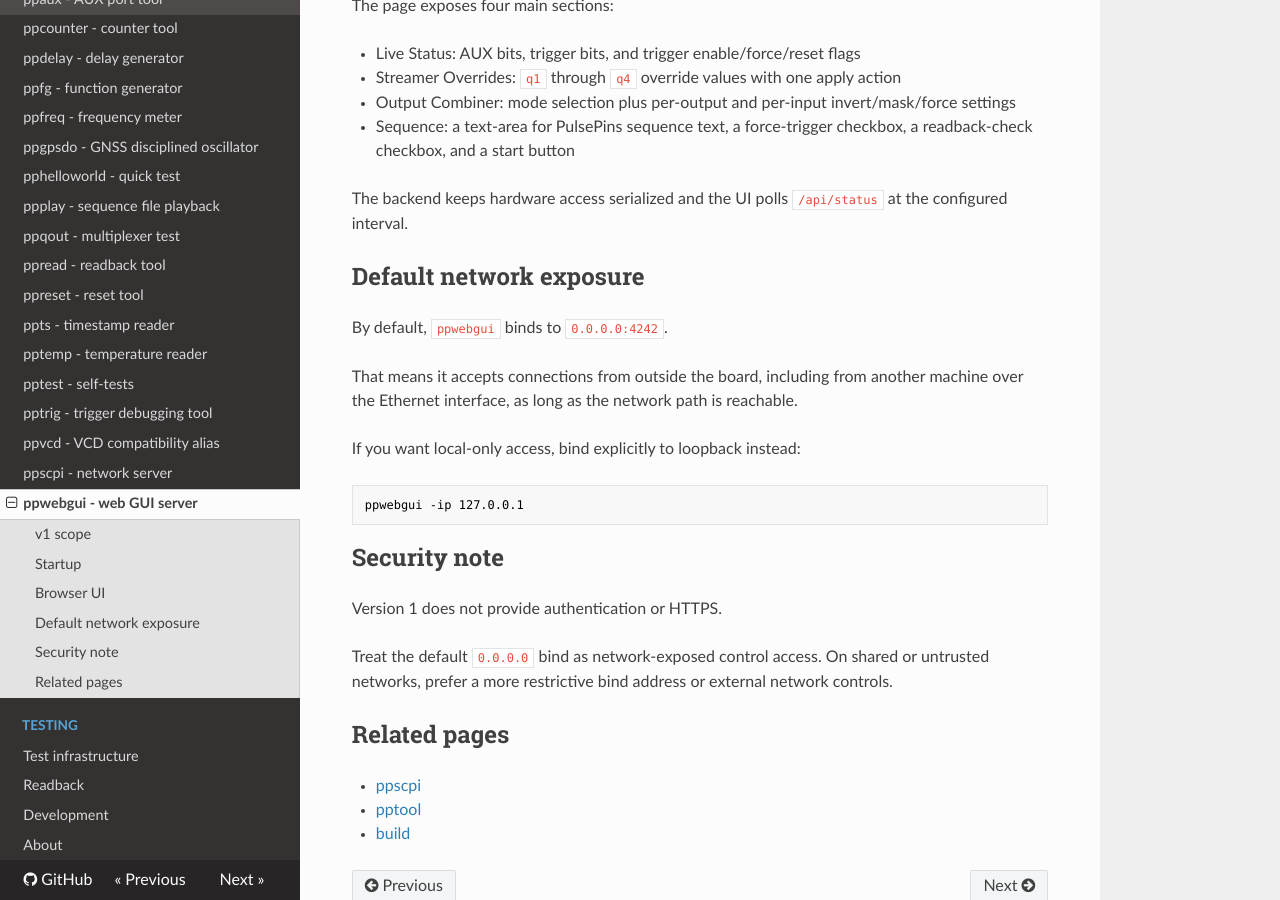
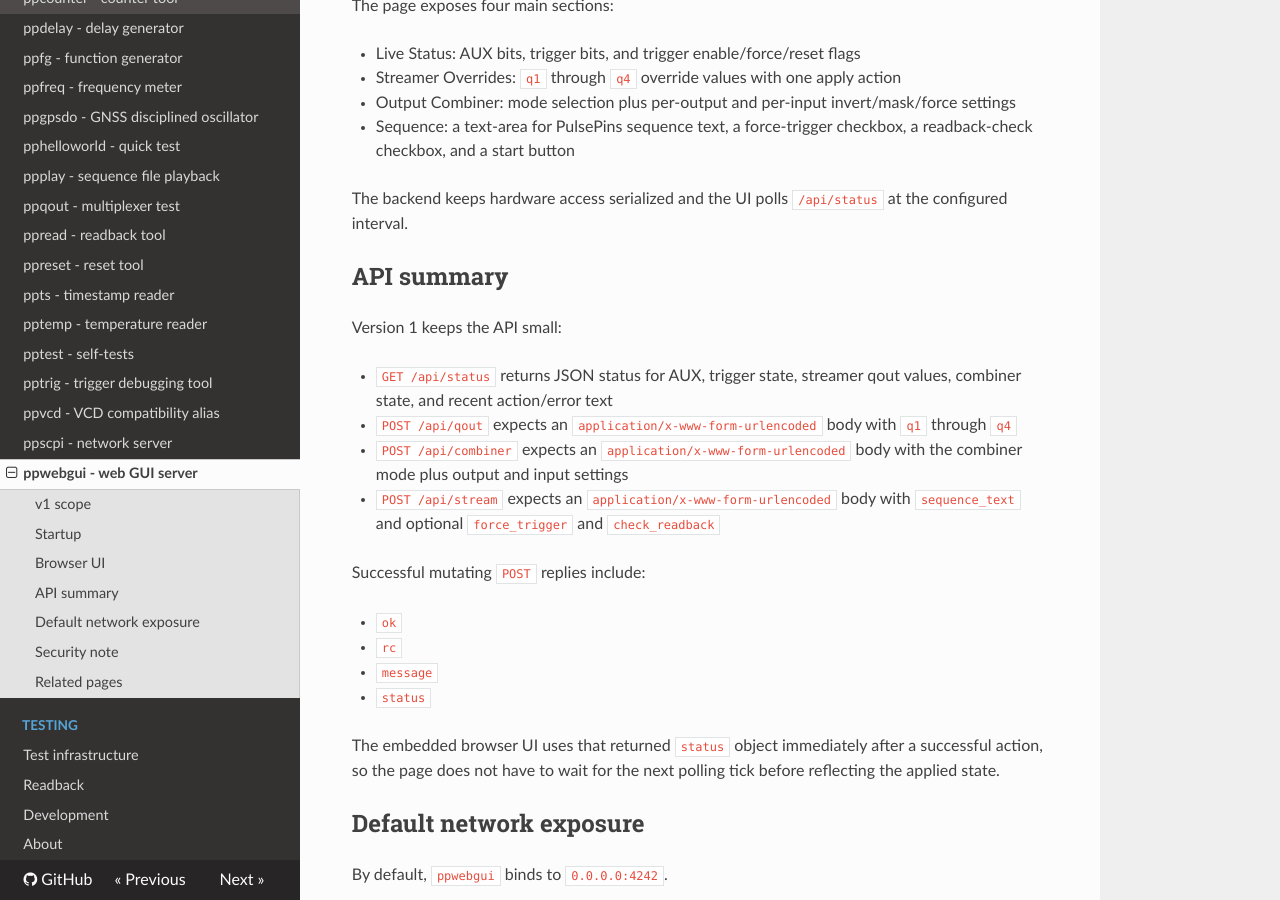
Before and after one commit to rokzitko/PulsePins, an MkDocs documentation site: the page built from docs/docs/ppwebgui.md, in a window 1280 px wide and 900 px high, scrolled down 1326 px. Built offline with MkDocs 1.6.1, drawn with Linux system fonts in a browser that asks for light colours; nearby versions of some CDN libraries.

```diff
--- a/docs/docs/ppwebgui.md
+++ b/docs/docs/ppwebgui.md
@@ -59,6 +59,24 @@
 
 The backend keeps hardware access serialized and the UI polls `/api/status` at the configured interval.
 
+## API summary
+
+Version 1 keeps the API small:
+
+* `GET /api/status` returns JSON status for AUX, trigger state, streamer qout values, combiner state, and recent action/error text
+* `POST /api/qout` expects an `application/x-www-form-urlencoded` body with `q1` through `q4`
+* `POST /api/combiner` expects an `application/x-www-form-urlencoded` body with the combiner mode plus output and input settings
+* `POST /api/stream` expects an `application/x-www-form-urlencoded` body with `sequence_text` and optional `force_trigger` and `check_readback`
+
+Successful mutating `POST` replies include:
+
+* `ok`
+* `rc`
+* `message`
+* `status`
+
+The embedded browser UI uses that returned `status` object immediately after a successful action, so the page does not have to wait for the next polling tick before reflecting the applied state.
+
 ## Default network exposure
 
 By default, `ppwebgui` binds to `0.0.0.0:4242`.
```
Also changed, not shown: 1 other file.
